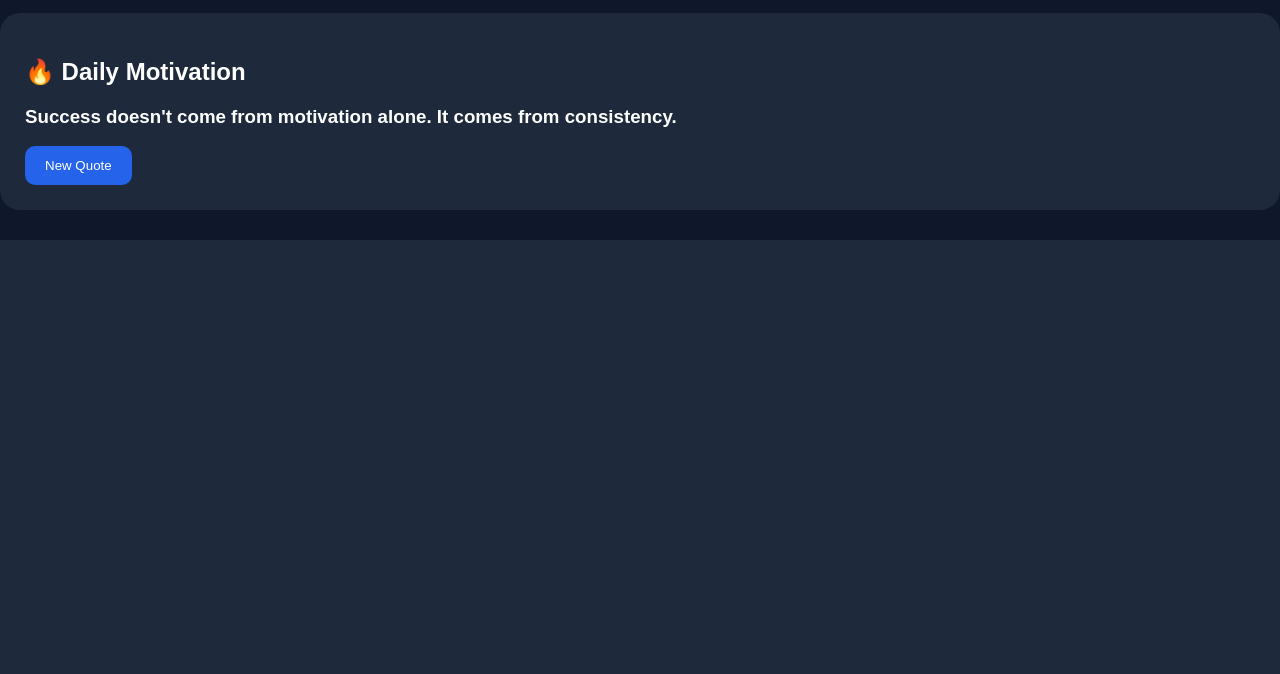
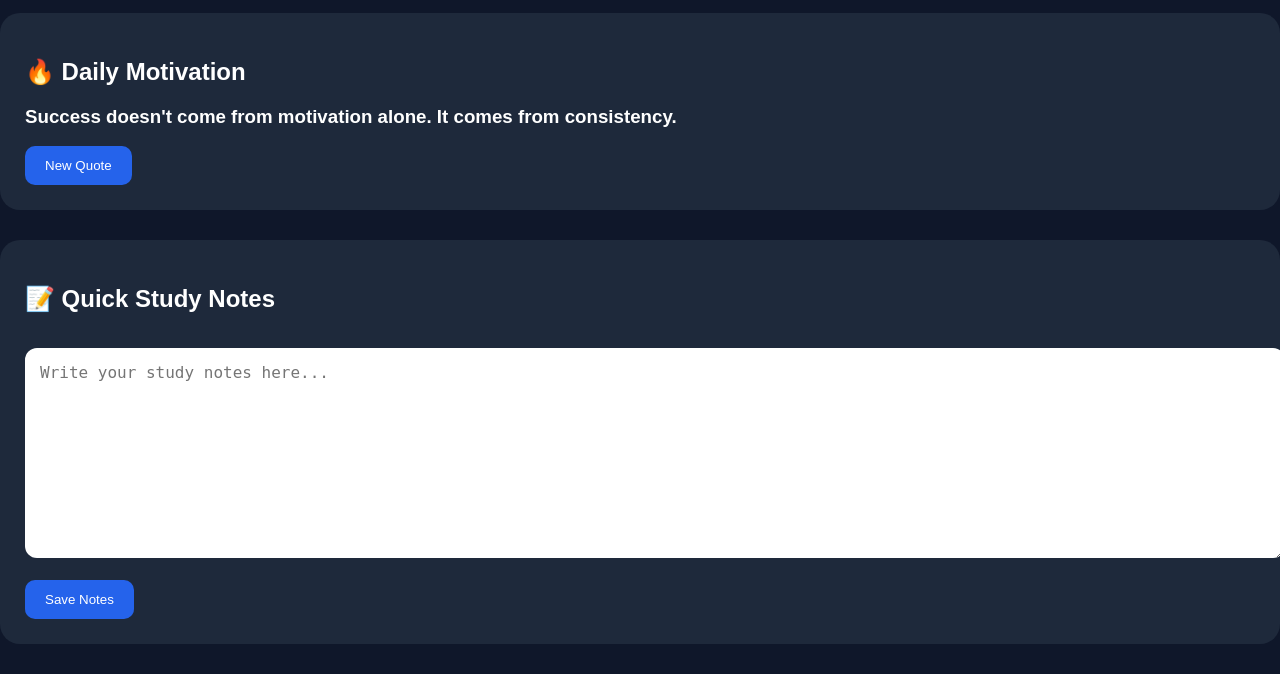
Before and after one commit to manjoraai-hub/ManjoraAI, a Flask app: page /planner in a window 1280 px wide. Shown: the part 1166-1840 px from the top of the page. Before the commit the page ends 1406 px from the top, so only its background shows below. Run offline with Flask 3, Linux system fonts and the light colour scheme.

Commit message:
added study notes

```diff
--- a/templates/planner.html
+++ b/templates/planner.html
@@ -387,3 +387,18 @@ function deleteTask(button){
     <button onclick="newQuote()">New Quote</button>
 
 </div>
+<div class="planner-box">
+
+    <h2>📝 Quick Study Notes</h2>
+
+    <textarea id="notes"
+    placeholder="Write your study notes here..."
+    style="width:100%;height:180px;padding:15px;
+    border:none;border-radius:12px;
+    margin-top:15px;font-size:16px;"></textarea>
+
+    <br><br>
+
+    <button onclick="saveNotes()">Save Notes</button>
+
+</div>
```
Also changed, not shown: static/script.js (+21 -0 lines).
